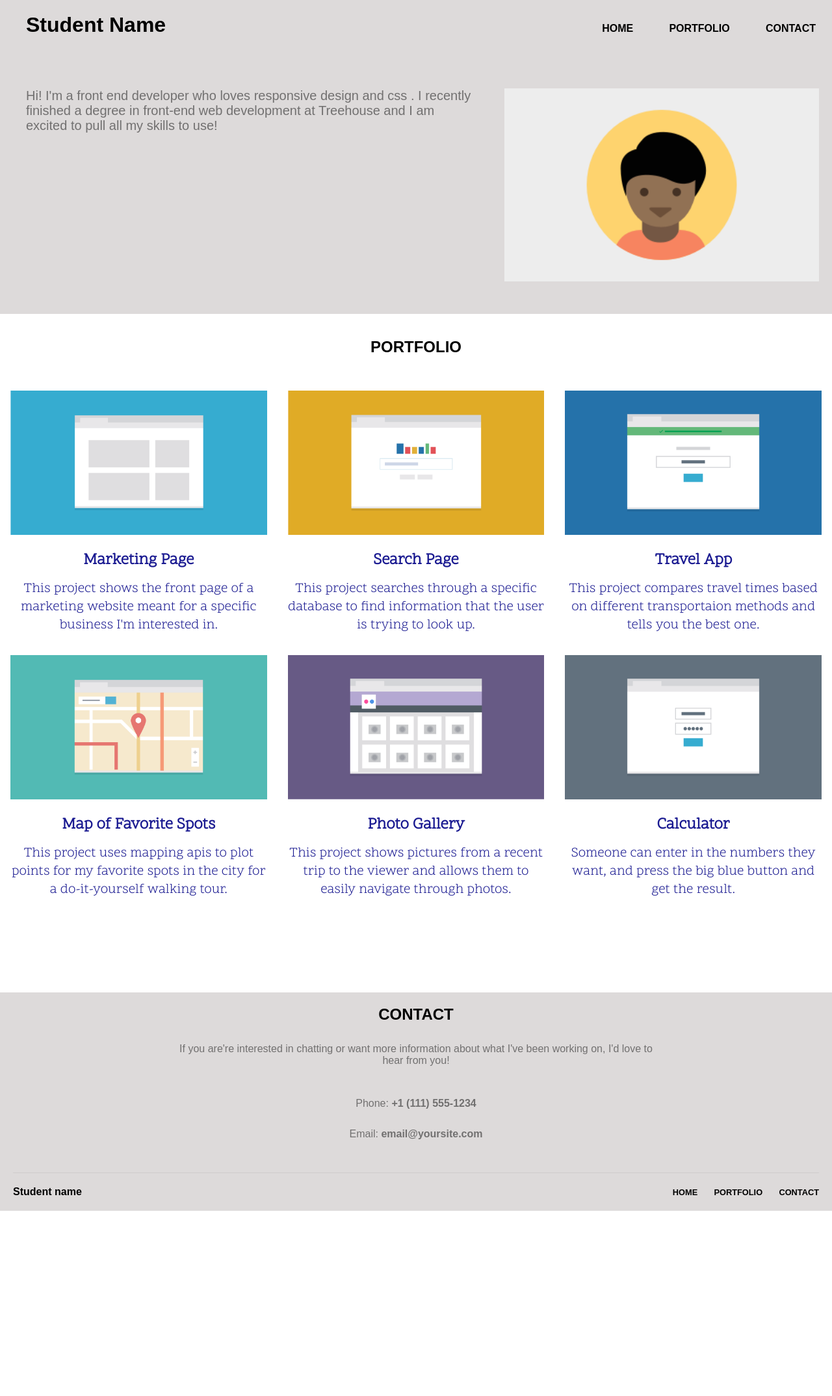
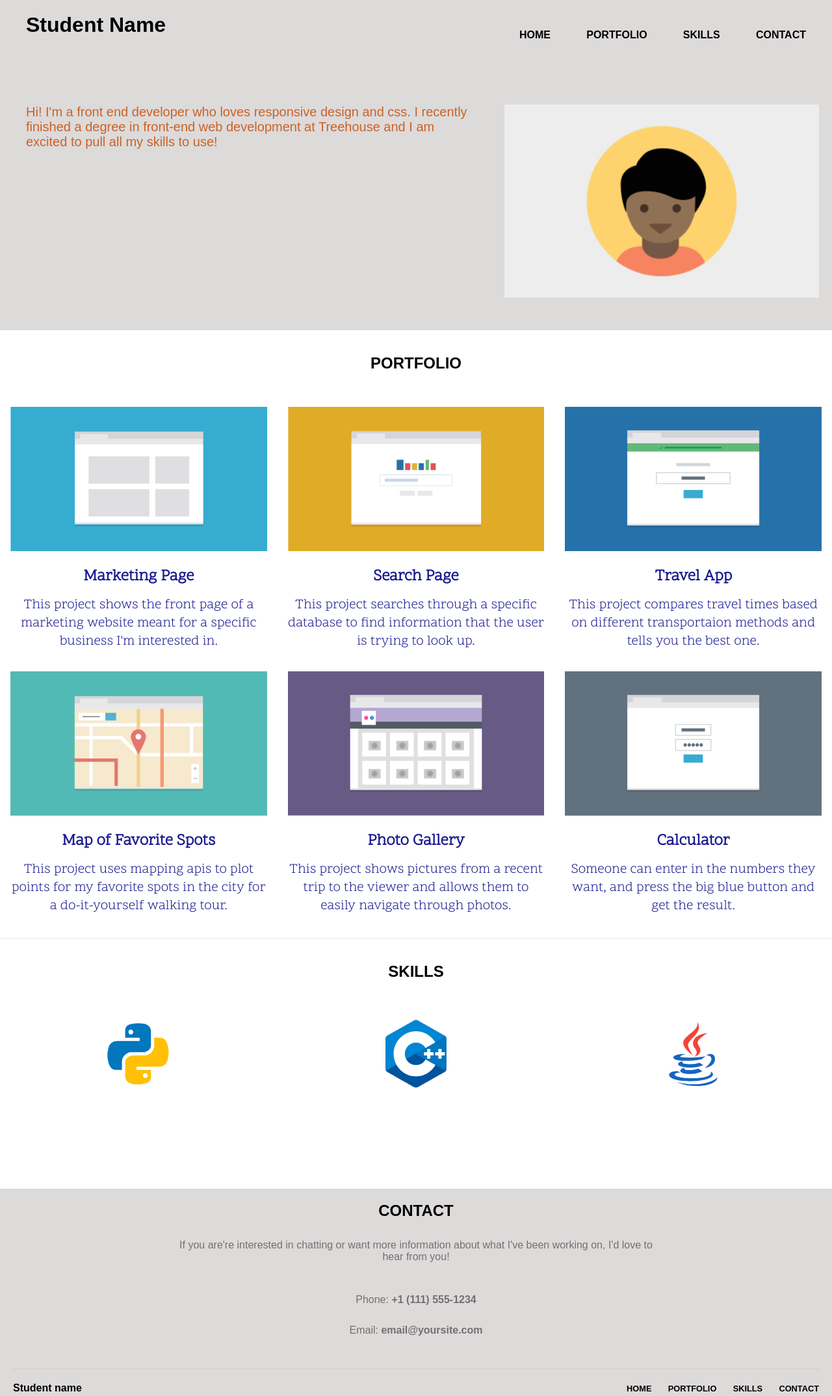
Before and after one commit to na1203132/TD-Project2, a plain HTML site: page index.html in a window 1280 px wide. Shown: the whole page at 65% size. Before the commit the page ends 1863 px from the top, so only its background shows below. Drawn offline with Linux system fonts and the light colour scheme; files whose address does not match are found by name.

Commit message:
Fixing errors

```diff
--- a/css/style.css
+++ b/css/style.css
@@ -18,7 +18,7 @@
 }
 
 h1{ padding-top: 20px;}
-
+h3{ padding: 1rem;}
 header{
     background: rgba(107, 97, 97, 0.233);
     text-align: center;
@@ -26,10 +26,17 @@ header{
 
 }
 
+p.tag-col{
+    color:rgb(204, 98, 36);
+    padding: 1rem;
+    text-align: center;
+    font-size:1.2rem;
+}
+
 a:hover{
     transition: 0.1s;
     border-top: 5px solid rgba(230, 125, 28, 0.233);
-    color: orangered;
+    color: rgb(119, 49, 9);
     text-decoration: underline;
 }
 
@@ -37,14 +44,19 @@ a:hover{
     list-style: none;
 }
 
+
 .nav-a{
     display: block;
     background: white;
     margin: 20px auto;
-    padding: 15px 15px 15px 15px;
+    padding: 10px 15px 15px 15px;
     color: black;
     font-weight: bold;
     text-decoration: none;
+}
+
+.nav{
+    margin: 15px;;
 }
 
 header img{
@@ -73,9 +85,22 @@ section{
     color: rgb(26, 26, 145);
 }
 
-#main-portfolio{
+#main-portfolio, #Skills{
     margin: 2.3rem auto;
+    text-align: center;
 }
+
+.Skills{
+    width:100%;
+    text-align: center;
+    margin: auto;
+    border-top: 1px solid rgb(241, 232, 232);
+}
+
+.Skills img{
+    width:30%;
+}
+
 
 section{
     font-family: "Scope One", Georgia, 'Times New Roman', Times, serif;
@@ -103,6 +128,17 @@ footer{
     margin: 20px 0;
     padding: 10px;
 }
+
+.footer-content ul{
+    padding: 1.2rem 0 0 0;
+}
+
+.footer-content ul li{
+    padding-top: 1.8rem;
+    padding-bottom:0;
+}
+
+
 
 .footer-container2 {
     border-top: 1px solid rgba(160, 154, 154, 0.233);
@@ -136,7 +172,7 @@ footer{
 
     .nav-a{
         background: none;
-        font-weight: 1rem;
+        font-weight: bold;
         font-size: 1rem;
     }
 
@@ -167,6 +203,15 @@ h3{
     padding: 1rem 1rem;
 }
 
+.center{
+    float:none;
+    margin: auto;
+}
+
+.Skills{
+    width:80%;
+}
+
 .footer-content p{
     text-align: center;
     width:60%;
@@ -178,14 +223,6 @@ h3{
     width: 100%;
 }
 
-.footer-content ul{
-    padding: 1.2rem 0 0 0;
-}
-
-.footer-content ul li{
-    padding-top: 1.8rem;
-    padding-bottom:0;
-}
 
 .back-top{
     display:none;
@@ -240,4 +277,12 @@ h3{
         padding: 10px 30px;
     }
 
+    .center{
+        float:left;
+    }
+
+    .Skills{
+        width:100%;
+    }
+
 }
--- a/index.html
+++ b/index.html
@@ -16,12 +16,13 @@
                 <ul class="nav">
                     <li class="nav-li"><a class="nav-a" href="#">HOME</a></li>
                     <li class="nav-li"><a class="nav-a" href="#main-portfolio">PORTFOLIO</a></li>
+                    <li class="nav-li"><a class="nav-a" href="#Skills">SKILLS</a></li>
                     <li class="nav-li"><a class="nav-a" href="#contact">CONTACT</a></li>
                 </ul>
             </nav>
             <div class="tag clearfix">
-                <img class = "tag-col"src="images/responsive-layout-profile.png" alt="Profile Photo">
-                <p class = "tag-col">Hi! I'm a front end developer who loves responsive design and css . I recently finished a degree in front-end web development at Treehouse and I am excited to pull all my skills to use!</p>
+                <img class = "tag-col" src="images/responsive-layout-profile.png" alt="Profile Photo">
+                <p class = "tag-col">Hi! I'm a front end developer who loves responsive design and css. I recently finished a degree in front-end web development at Treehouse and I am excited to pull all my skills to use!</p>
             </div>
         </div>
         </header>
@@ -29,42 +30,58 @@
 
              <h2 id="main-portfolio">PORTFOLIO</h2>
 
-            <section class="portfolio1 col">
+            <section class="col">
                 <img src="images/portfolio-1.png" alt="Portfolio 1 image">
                 <h3>Marketing Page</h3>
                 <p>This project shows the front page of a marketing website meant for a specific business I'm interested in.</p>
             </section>
 
-            <section class="portfolio2 col">
-                <img src="images/portfolio-2.png "alt="Portfolio 2 image">
+            <section class="col">
+                <img src="images/portfolio-2.png " alt="Portfolio 2 image">
                 <h3>Search Page</h3>
                 <p>This project searches through a specific database to find information that the user is trying to look up.</p>
             </section>
 
-            <section class="portfolio3 col">
+            <section class="col">
                 <img src="images/portfolio-3.png" alt="Portfolio 3 image">
                 <h3>Travel App</h3>
                 <p>This project compares travel times based on different transportaion methods and tells you the best one.</p>
             </section>
 
-            <section class="portfolio4 col">
+            <section class="col">
                 <img src="images/portfolio-4.png" alt="Portfolio 4 image">
                 <h3>Map of Favorite Spots</h3>
                 <p>This project uses mapping apis to plot points for my favorite spots in the city for a do-it-yourself walking tour.</p>
             </section>
 
-            <section class="portfolio5 col">
+            <section class="col">
                 <img src="images/portfolio-5.png" alt="Portfolio 5 image">
                 <h3>Photo Gallery</h3>
                 <p>This project shows pictures from a recent trip to the viewer and allows them to easily navigate through photos.</p>
             </section>
 
-            <section class="portfolio6 col">
+            <section class="col">
                 <img src="images/portfolio-6.png" alt="Portfolio 6 image">
                 <h3>Calculator</h3>
                 <p>Someone can enter in the numbers they want, and press the big blue button and get the result.</p>
             </section>
         </main>
+
+        <div class="Skills clearfix">
+            <h2 id="Skills">SKILLS</h2>
+            <div class="col">
+                <img src="images/python.svg" alt="Python image">
+            </div>
+
+            <div class="col">
+                <img src="images/c++.svg" alt="C++ image">
+            </div>
+
+            <div class="col center">
+                <img src="images/java.svg" alt="Java image">
+            </div>
+
+        </div>
 
         <footer>
             <div class="footer-container1">
@@ -82,14 +99,15 @@
                 <ul>
                     <li class="name"><strong>Student name</strong></li>
                     <li class="back-top"><strong><a href="#top">BACK TO TOP</a></strong></li>
+                </ul>
                 <nav class="main-nav clearfix">
                     <ul class="footer-nav">
                     <li class="nav-li"><a class="nav-a" href="#">HOME</a></li>
                     <li class="nav-li"><a class="nav-a" href="#main-portfolio">PORTFOLIO</a></li>
+                    <li class="nav-li"><a class="nav-a" href="#Skills">SKILLS</a></li>
                     <li class="nav-li"><a class="nav-a" href="#contact">CONTACT</a></li>
                     </ul>
                 </nav>
-                </ul>
             </div>
 
         </footer>
```
Also changed, not shown: images/c++.svg (added), images/java.svg (added), images/python.svg (added), 1 other file. Lines whose indentation alone changed are shown as unchanged.
